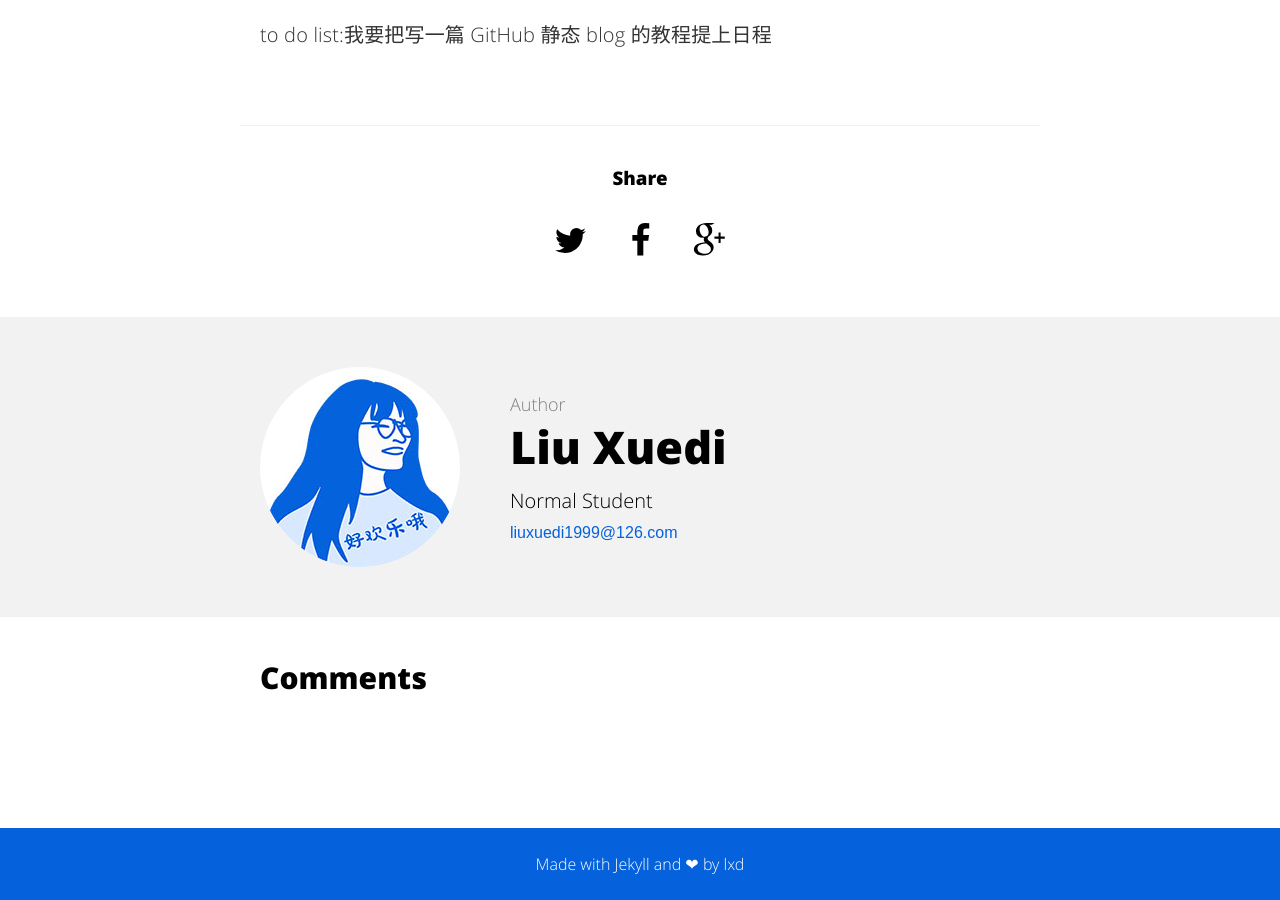
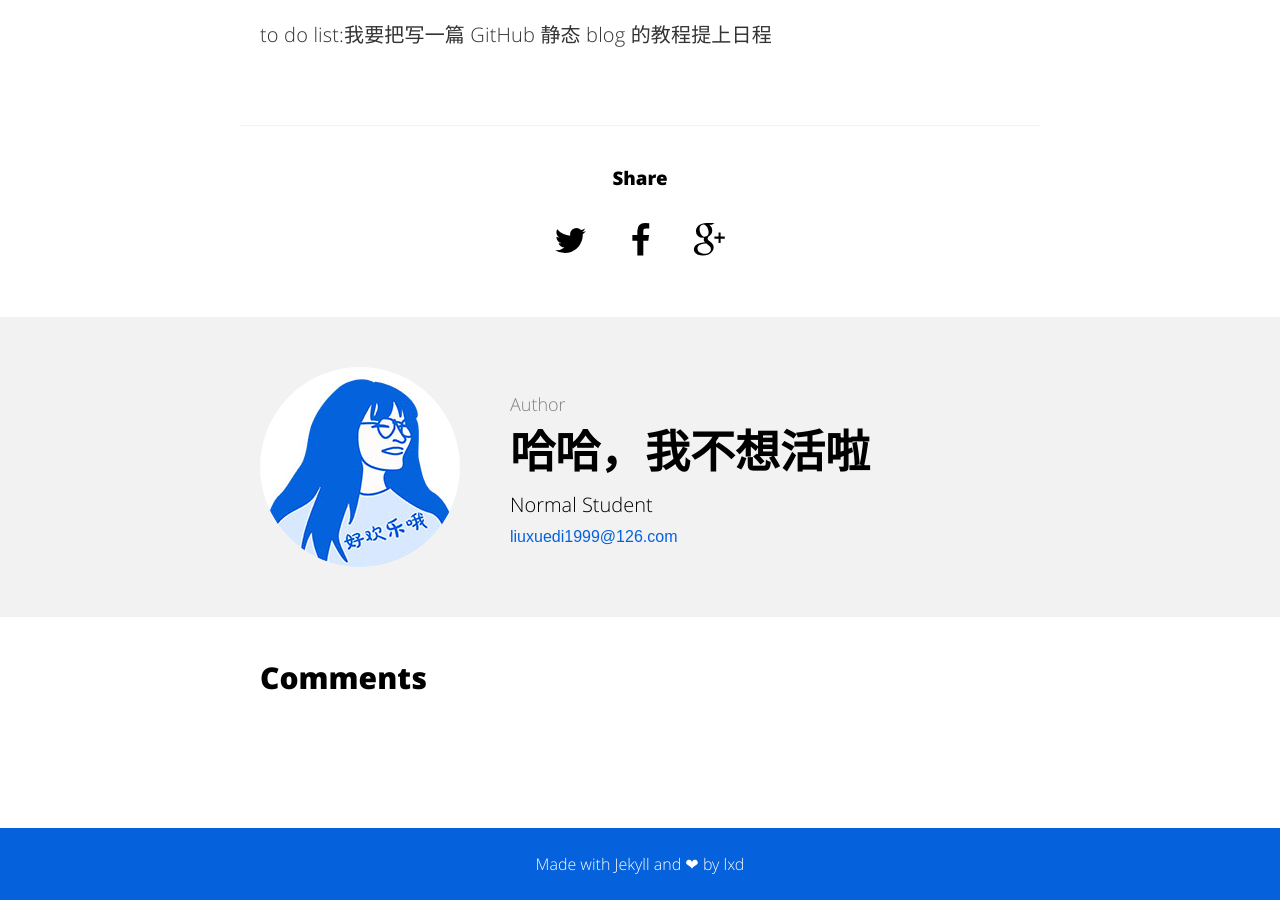
Before and after one commit to Xuedixuedi/Xuedixuedi.github.io, a Jekyll site: the page built from _posts/2019-10-10-我-来-辣.md, in a window 1280 px wide and 900 px high, scrolled down 995 px. Built offline with Jekyll 4.4.1, drawn with Linux system fonts in a browser that asks for light colours; comment, search, counter and statistics services are not loaded.

Commit message:
change username

```diff
--- a/_config.yml
+++ b/_config.yml
@@ -5,7 +5,7 @@ baseurl: "" # the subpath of your site, e.g. /blog
 url: "https://xuedixuedi.github.io" # the base hostname & protocol for your site e.g. http://willianjusten.com.br
 
 # User settings
-username: Liu Xuedi
+username: 哈哈，我不想活啦
 user_description: Normal Student
 user_title: 琉 雪蒂
 email: liuxuedi1999@126.com
```
